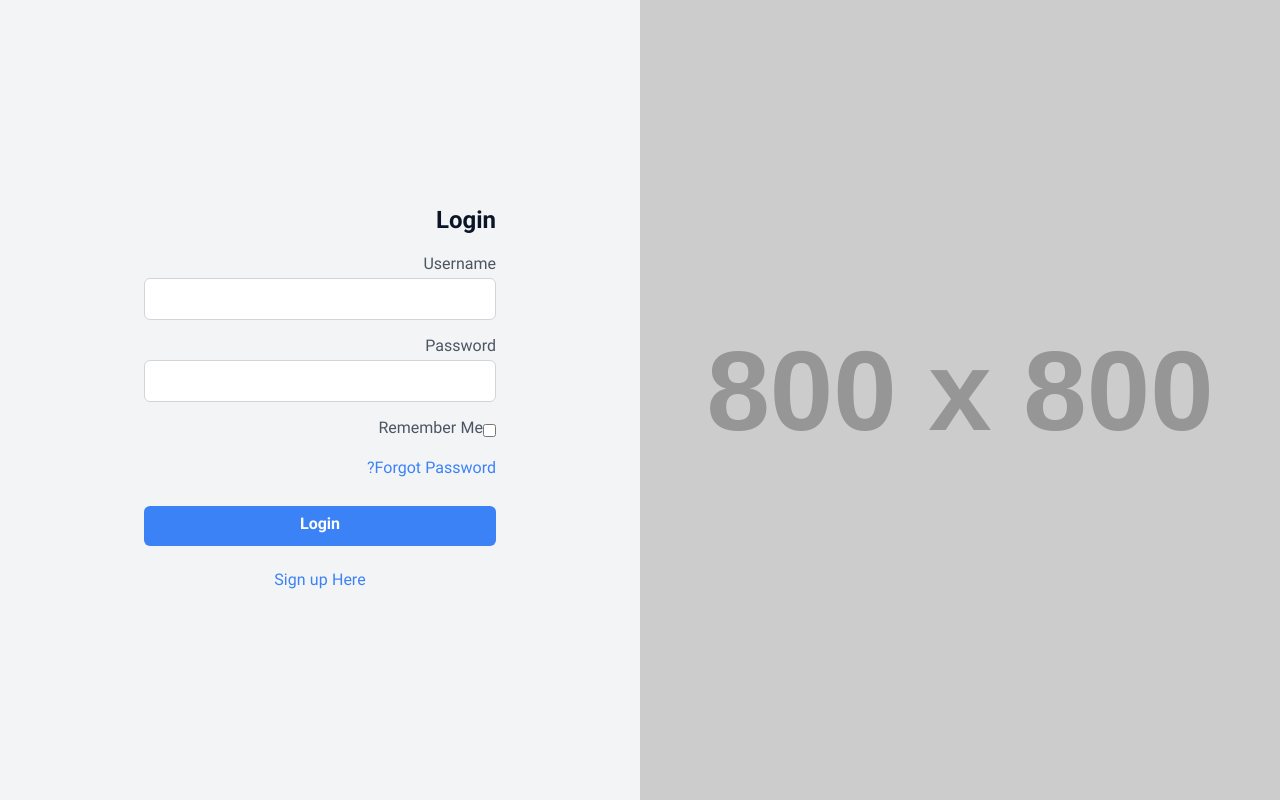
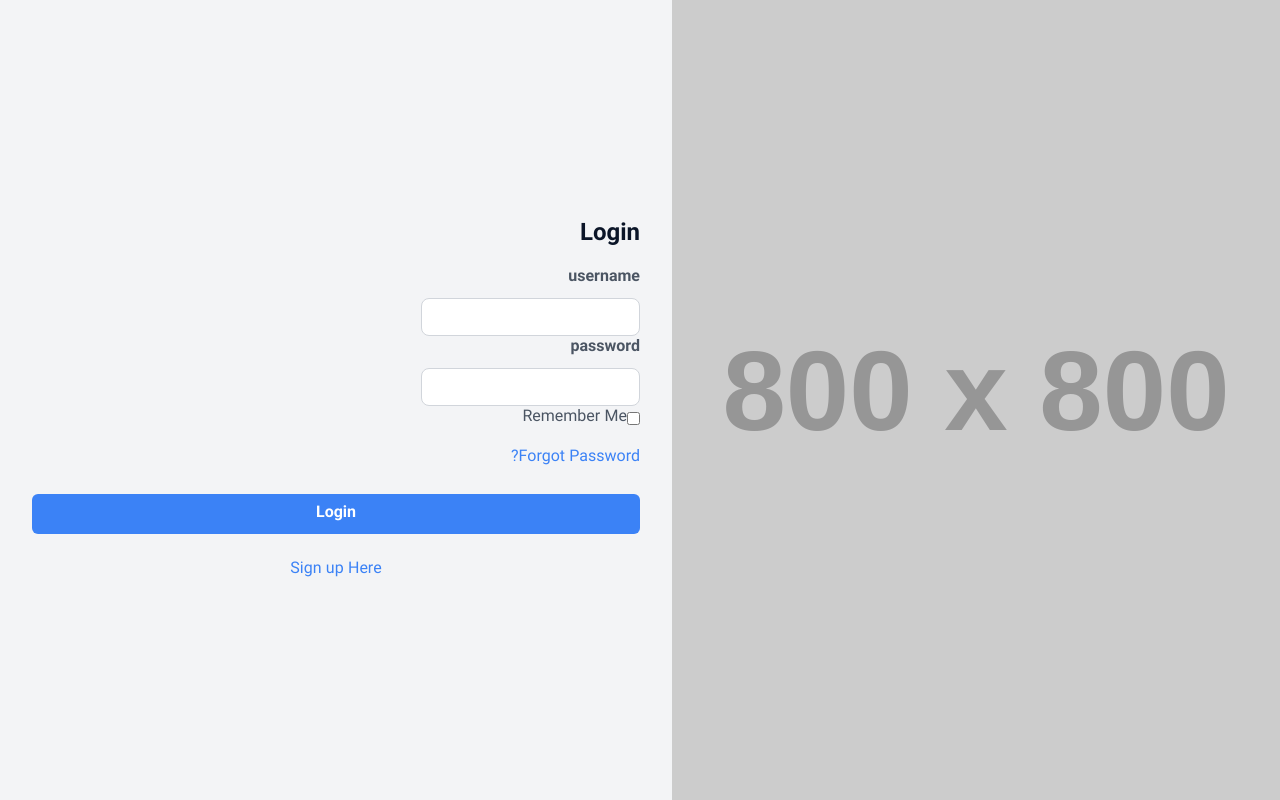
Before and after one commit to Kiyarash17/webelopers_front, a Next.js app: page /auth/login in a window 1280 px wide. Built offline with nearby package versions, Linux system fonts and the light colour scheme.

Commit message:
Update login page

```diff
--- a/app/auth/login/page.tsx
+++ b/app/auth/login/page.tsx
@@ -1,41 +1,21 @@
+import Input from "@/components/ui/input";
+
 export default function Page() {
   return (
     <div className="bg-gray-100 flex justify-center items-center h-screen max-h-screen overflow-hidden">
-      <div className="w-1/2 h-screen hidden md:block">
+      <div className="flex-1 h-screen hidden md:block">
         <img
           src="https://placehold.co/800x/667fff/ffffff.png?text=Your+Image&font=Montserrat"
           alt="Placeholder Image"
           className="object-cover w-full h-full"
         />
       </div>
-      <div className="lg:p-36 md:p-52 sm:20 p-8 w-full lg:w-1/2">
+      <div className="p-8 flex-1">
         <h1 className="text-2xl font-semibold mb-4">Login</h1>
         <form action="#" method="POST">
+          <Input id="username" label="username" />
+          <Input id="password" label="password" />
 
-          <div className="mb-4">
-            <label htmlFor="username" className="block text-gray-600">
-              Username
-            </label>
-            <input
-              type="text"
-              id="username"
-              name="username"
-              className="w-full border border-gray-300 rounded-md py-2 px-3 focus:outline-none focus:border-blue-500"
-              autoComplete="off"
-            />
-          </div>
-          <div className="mb-4">
-            <label htmlFor="password" className="block text-gray-600">
-              Password
-            </label>
-            <input
-              type="password"
-              id="password"
-              name="password"
-              className="w-full border border-gray-300 rounded-md py-2 px-3 focus:outline-none focus:border-blue-500"
-              autoComplete="off"
-            />
-          </div>
           <div className="mb-4 flex items-center">
             <input
               type="checkbox"
--- a/components/ui/input.tsx
+++ b/components/ui/input.tsx
@@ -9,6 +9,7 @@ type Props = {
   defaultValue?: string;
   value?: string | number;
   disable?: boolean;
+  fullWidth?: boolean;
 };
 
 export default function Input(props: Props) {
@@ -27,9 +28,9 @@ export default function Input(props: Props) {
         placeholder={props.placeholder}
         className={`${
           props.inputClassName
-        } py-1.5 bg-sGray border border-gray-300 text-gray-500 focus:outline-none rounded-lg px-2 ${
+        } py-1.5 bg-sGray border border-gray-300 text-gray-500 focus:outline-none rounded-lg px-2 focus:border-primary ${
           props.disable ? " cursor-not-allowed" : "cursor-pointer"
-        }`}
+        } ${props.fullWidth && "w-full"}`}
         id={props.id}
         onChange={props.onChange}
         defaultValue={props.defaultValue}
```
